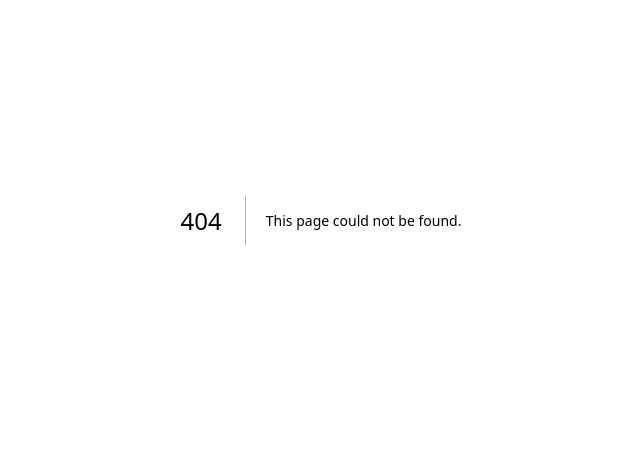
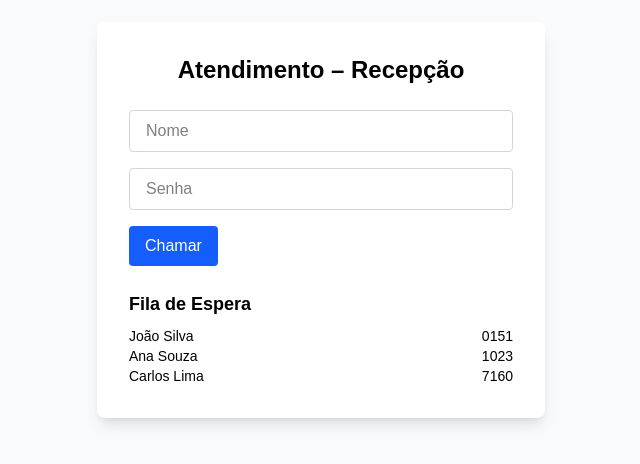
Before and after one commit to deivysonjds/healsync-f, a Next.js app in the folder front-healsync/: page /pages/atendimento-recepcao in a window 1280 px wide. Before the commit this address had no page. Shown: the part 180-644 px from the top of the page, without its empty margins (319-959 px from the left). Built offline with nearby package versions, Linux system fonts and the light colour scheme.

Commit message:
monitor_recepcao

```diff
--- /dev/null
+++ b/front-healsync/src/app/pages/atendimento-recepcao/page.jsx
@@ -0,0 +1,43 @@
+export default function AtendimentoRecepcaoPage() {
+  return (
+    <div className="min-h-screen flex items-center justify-center bg-gray-50">
+      <div className="bg-white p-8 rounded-lg shadow-lg w-full max-w-md">
+        <h1 className="text-2xl font-bold text-center mb-6">Atendimento – Recepção</h1>
+
+        <form className="space-y-4 mb-6">
+          <input
+            type="text"
+            placeholder="Nome"
+            className="w-full border border-gray-300 rounded px-4 py-2"
+          />
+          <input
+            type="password"
+            placeholder="Senha"
+            className="w-full border border-gray-300 rounded px-4 py-2"
+          />
+          <button
+            type="button"
+            className="bg-blue-600 text-white px-4 py-2 rounded hover:bg-blue-700"
+          >
+            Chamar
+          </button>
+        </form>
+
+        <div>
+          <h2 className="text-lg font-semibold mb-2">Fila de Espera</h2>
+          <ul className="text-sm">
+            <li className="flex justify-between">
+              <span>João Silva</span><span>0151</span>
+            </li>
+            <li className="flex justify-between">
+              <span>Ana Souza</span><span>1023</span>
+            </li>
+            <li className="flex justify-between">
+              <span>Carlos Lima</span><span>7160</span>
+            </li>
+          </ul>
+        </div>
+      </div>
+    </div>
+  );
+}
```
